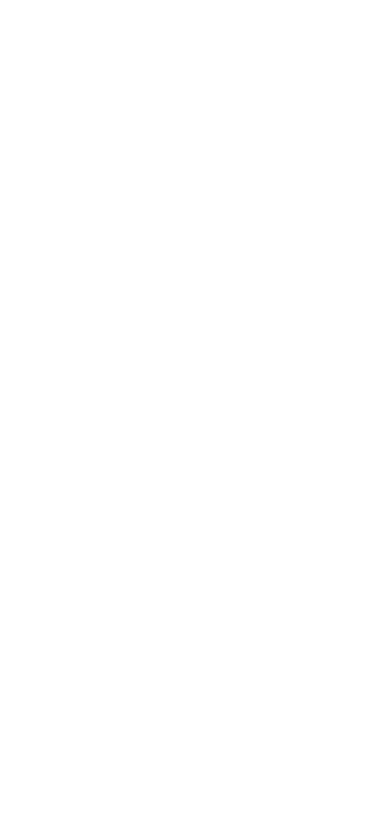
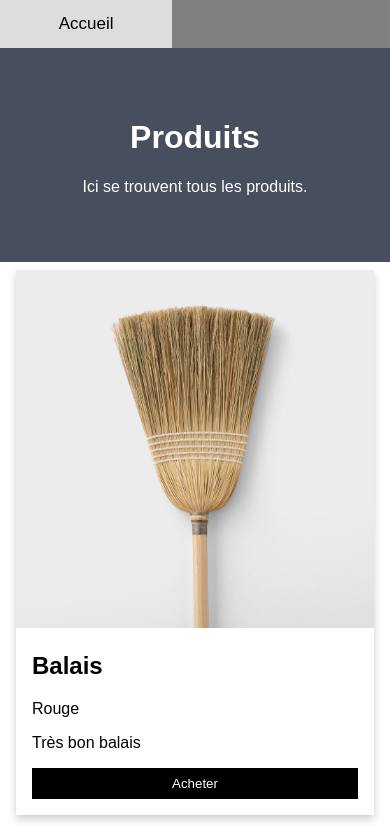
Before and after one commit to ErhionGit/TP01, a plain HTML site: page produits.html in a window 390 px wide. Shown: the top 836 px of the page. Drawn offline with Linux system fonts and the light colour scheme.

Commit message:
Added navbar on every pages and created a few products

```diff
--- a/css/apropos.css
+++ b/css/apropos.css
@@ -0,0 +1,54 @@
+.navbar {
+    background-color: grey;
+    overflow: hidden;
+}
+
+.navbar a {
+    float: left;
+    display: block;
+    color: #f2f2f2;
+    text-align: center;
+    padding: 14px 16px;
+    text-decoration: none;
+    font-size: 17px;
+}
+
+.navbar a:hover {
+    background-color: #ddd;
+    color: black;
+}
+
+.navbar a.active {
+    background-color: darkgrey;
+    color: white;
+}
+
+.navbar .icon {
+    display: none;
+}
+
+@media screen and (max-width: 600px) {
+    .navbar a:not(:first-child) {
+        display: none;
+    }
+    .navbar a.icon {
+        float: right;
+        display: block;
+    }
+}
+
+@media screen and (max-width: 600px) {
+    .navbar.responsive {
+        position: relative;
+    }
+    .navbar.responsive a.icon {
+        position: absolute;
+        right: 0;
+        top: 0;
+    }
+    .navbar.responsive a {
+        float: none;
+        display: block;
+        text-align: left;
+    }
+}
--- a/css/index.css
+++ b/css/index.css
@@ -0,0 +1,54 @@
+.navbar {
+    background-color: grey;
+    overflow: hidden;
+}
+
+.navbar a {
+    float: left;
+    display: block;
+    color: #f2f2f2;
+    text-align: center;
+    padding: 14px 16px;
+    text-decoration: none;
+    font-size: 17px;
+}
+
+.navbar a:hover {
+    background-color: #ddd;
+    color: black;
+}
+
+.navbar a.active {
+    background-color: darkgrey;
+    color: white;
+}
+
+.navbar .icon {
+    display: none;
+}
+
+@media screen and (max-width: 600px) {
+    .navbar a:not(:first-child) {
+        display: none;
+    }
+    .navbar a.icon {
+        float: right;
+        display: block;
+    }
+}
+
+@media screen and (max-width: 600px) {
+    .navbar.responsive {
+        position: relative;
+    }
+    .navbar.responsive a.icon {
+        position: absolute;
+        right: 0;
+        top: 0;
+    }
+    .navbar.responsive a {
+        float: none;
+        display: block;
+        text-align: left;
+    }
+}
--- a/css/produits.css
+++ b/css/produits.css
@@ -0,0 +1,126 @@
+body {
+    font-family: Arial, Helvetica, sans-serif;
+    margin: 0;
+}
+
+html {
+    box-sizing: border-box;
+}
+
+.title {
+    color: grey;
+}
+
+.button {
+    border: none;
+    outline: 0;
+    display: inline-block;
+    padding: 8px;
+    color: white;
+    background-color: #000;
+    text-align: center;
+    cursor: pointer;
+    width: 100%;
+}
+
+.button:hover {
+    background-color: #555;
+}
+
+.navbar {
+    background-color: grey;
+    overflow: hidden;
+}
+
+.navbar a {
+    float: left;
+    display: block;
+    color: #f2f2f2;
+    text-align: center;
+    padding: 14px 15.0435%;
+    text-decoration: none;
+    font-size: 17px;
+}
+
+.navbar a:hover {
+    background-color: #ddd;
+    color: black;
+}
+
+.navbar a.active {
+    background-color: darkgrey;
+    color: white;
+}
+
+.navbar .icon {
+    display: none;
+}
+
+*,
+*:before,
+*:after {
+    box-sizing: inherit;
+}
+
+.column {
+    float: left;
+    width: 33.3%;
+    margin-bottom: 16px;
+    padding: 0 8px;
+}
+
+.card {
+    box-shadow: 0 4px 8px 0 rgba(0, 0, 0, 0.2);
+    margin: 8px;
+}
+
+.products-section {
+    padding: 50px;
+    text-align: center;
+    background-color: #474e5d;
+    color: white;
+}
+
+.container {
+    padding: 0 16px;
+}
+
+.container::after,
+.row::after {
+    content: "";
+    clear: both;
+    display: table;
+}
+
+@media screen and (max-width: 650px) {
+    .column {
+        width: 100%;
+        display: block;
+    }
+}
+
+@media screen and (max-width: 600px) {
+    .navbar a:not(:first-child) {
+        display: none;
+    }
+    .navbar a.icon {
+        float: right;
+        display: block;
+    }
+}
+
+@media screen and (max-width: 600px) {
+    .navbar.responsive {
+        position: relative;
+    }
+    .navbar.responsive a.icon {
+        position: absolute;
+        right: 0;
+        top: 0;
+    }
+    .navbar.responsive a {
+        float: none;
+        display: block;
+        text-align: left;
+    }
+}
--- a/produits.html
+++ b/produits.html
@@ -5,11 +5,59 @@
     <meta charset="UTF-8">
     <meta name="viewport" content="width=device-width, initial-scale=1.0">
     <link rel="stylesheet" href="css/produits.css">
-    <title>Document</title>
+    <title>Produits</title>
 </head>
 
 <body>
 
+    <div class="navbar">
+        <a href="index.html">Accueil</a>
+        <a href="produits.html" class="active">Produits</a>
+        <a href="apropos.html">À propos</a>
+    </div>
+
+    <div class="products-section">
+        <h1>Produits</h1>
+        <p>Ici se trouvent tous les produits.</p>
+    </div>
+
+    <div class="row">
+        <div class="column">
+            <div class="card">
+                <img src="images/broom.jpg" alt="Balais" style="width:100%">
+                <div class="container">
+                    <h2>Balais</h2>
+                    <p class="info">Rouge</p>
+                    <p>Très bon balais</p>
+                    <p><button class="button">Acheter</button></p>
+                </div>
+            </div>
+        </div>
+
+        <div class="column">
+            <div class="card">
+                <img src="images/dustpan.jpg" alt="Porte-Poussière" style="width:100%">
+                <div class="container">
+                    <h2>Porte-Poussière</h2>
+                    <p class="info">Noir</p>
+                    <p>Très efficace pour netoyer les planchers</p>
+                    <p><button class="button">Acheter</button></p>
+                </div>
+            </div>
+        </div>
+
+        <div class="column">
+            <div class="card">
+                <img src="images/bucket.jpg" alt="Seau" style="width:100%">
+                <div class="container">
+                    <h2>Seau</h2>
+                    <p class="info">Bleu</p>
+                    <p>Peut contenir de l'eau</p>
+                    <p><button class="button">Acheter</button></p>
+                </div>
+            </div>
+        </div>
+
 </body>
 
 </html>
```
Also changed, not shown: apropos.html (+9 -1 lines), index.html (+8 -2 lines), images/broom.jpg (added), images/bucket.jpg (added), images/dustpan.jpg (added).
